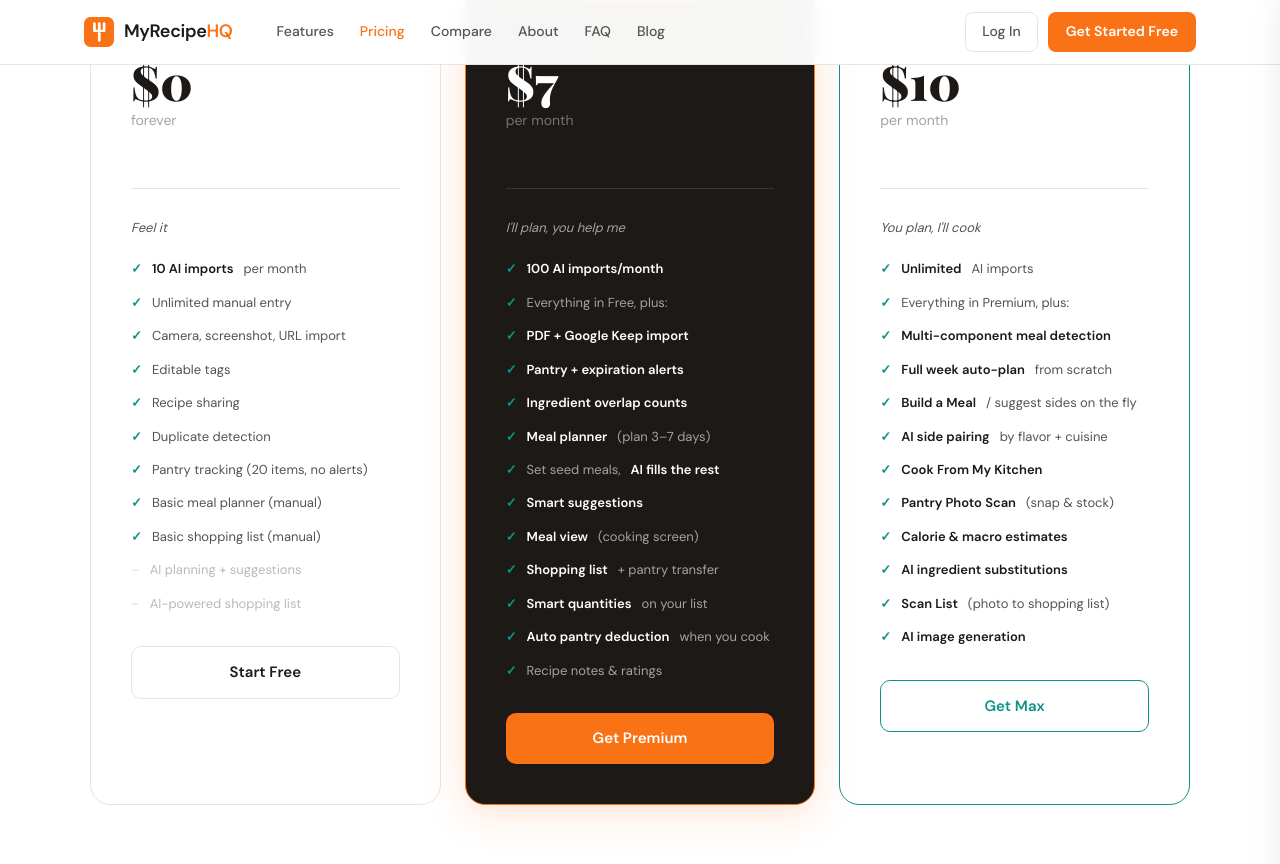
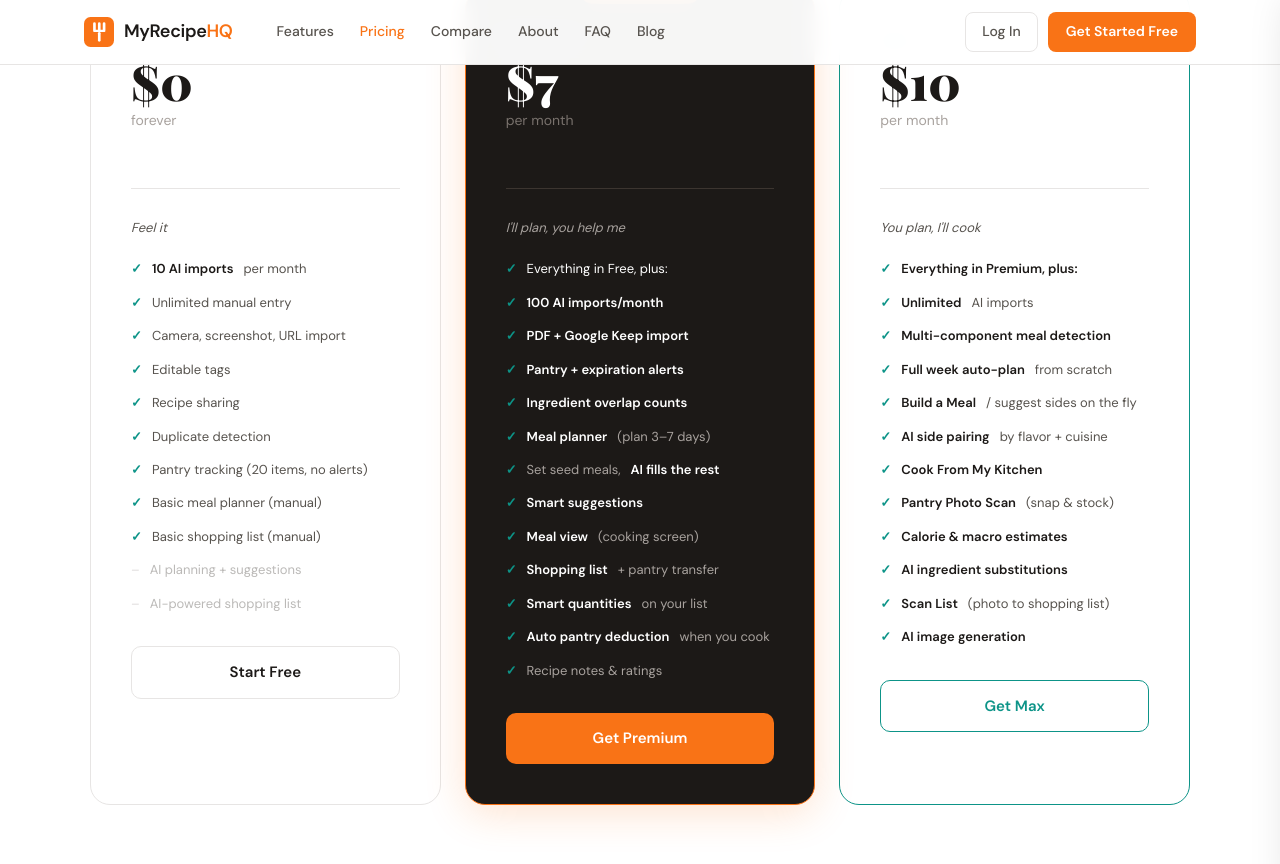
Before and after one commit to bgerlach463/recipehq-site, a Jekyll site: the page built from pricing/index.html, in a window 1280 px wide and 900 px high, scrolled down 390 px. Shown: the top 864 px of the window. Built offline with Jekyll 4.4.1, drawn with Linux system fonts in a browser that asks for light colours.

Commit message:
Move 'Everything in X, plus' to top of tier lists, white text on Premium

```diff
--- a/pricing/index.html
+++ b/pricing/index.html
@@ -139,8 +139,8 @@ body_scripts: |
         <div class="plan-divider"></div>
         <p style="font-size:13px;color:#A8A29E;margin-bottom:20px;font-style:italic">I'll plan, you help me</p>
         <ul class="plan-features">
+          <li class="included" style="color:white">Everything in Free, plus:</li>
           <li class="included"><strong>100 AI imports/month</strong></li>
-          <li class="included">Everything in Free, plus:</li>
           <li class="included"><strong>PDF + Google Keep import</strong></li>
           <li class="included"><strong>Pantry + expiration alerts</strong></li>
           <li class="included"><strong>Ingredient overlap counts</strong></li>
@@ -165,8 +165,8 @@ body_scripts: |
         <div class="plan-divider"></div>
         <p style="font-size:13px;color:var(--mid);margin-bottom:20px;font-style:italic">You plan, I'll cook</p>
         <ul class="plan-features">
+          <li class="included" style="color:var(--charcoal)"><strong>Everything in Premium, plus:</strong></li>
           <li class="included"><strong>Unlimited</strong> AI imports</li>
-          <li class="included">Everything in Premium, plus:</li>
           <li class="included"><strong>Multi-component meal detection</strong></li>
           <li class="included"><strong>Full week auto-plan</strong> from scratch</li>
           <li class="included"><strong>Build a Meal</strong> / suggest sides on the fly</li>
```
